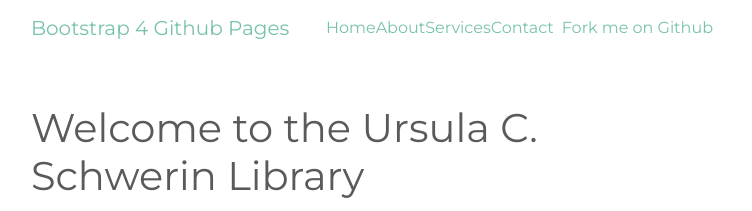
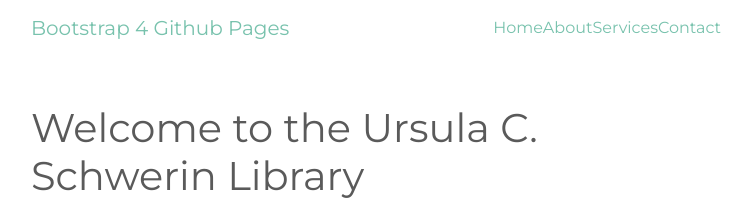
Before and after one commit to jtidal/jtidal.github.io, a Jekyll site: the page built from index.md, in a window 1280 px wide. Shown: the top 211 px of the page, without its empty margins (264-1016 px from the left). Built offline with Jekyll 4.4.1, drawn with Linux system fonts in a browser that asks for light colours.

Commit message:
Update header.html

```diff
--- a/_includes/header.html
+++ b/_includes/header.html
@@ -10,9 +10,6 @@
     <div class="collapse navbar-collapse" id="navbarSupportedContent">
       <ul class="navbar-nav ml-auto">
        {% include navigation.html %}
-        <li class="nav-item">
-          <a class="nav-link" href="{{ site.github.repository_url }}">Fork me on Github</a>
-        </li>
       </ul>
     </div>
   </div>
```
